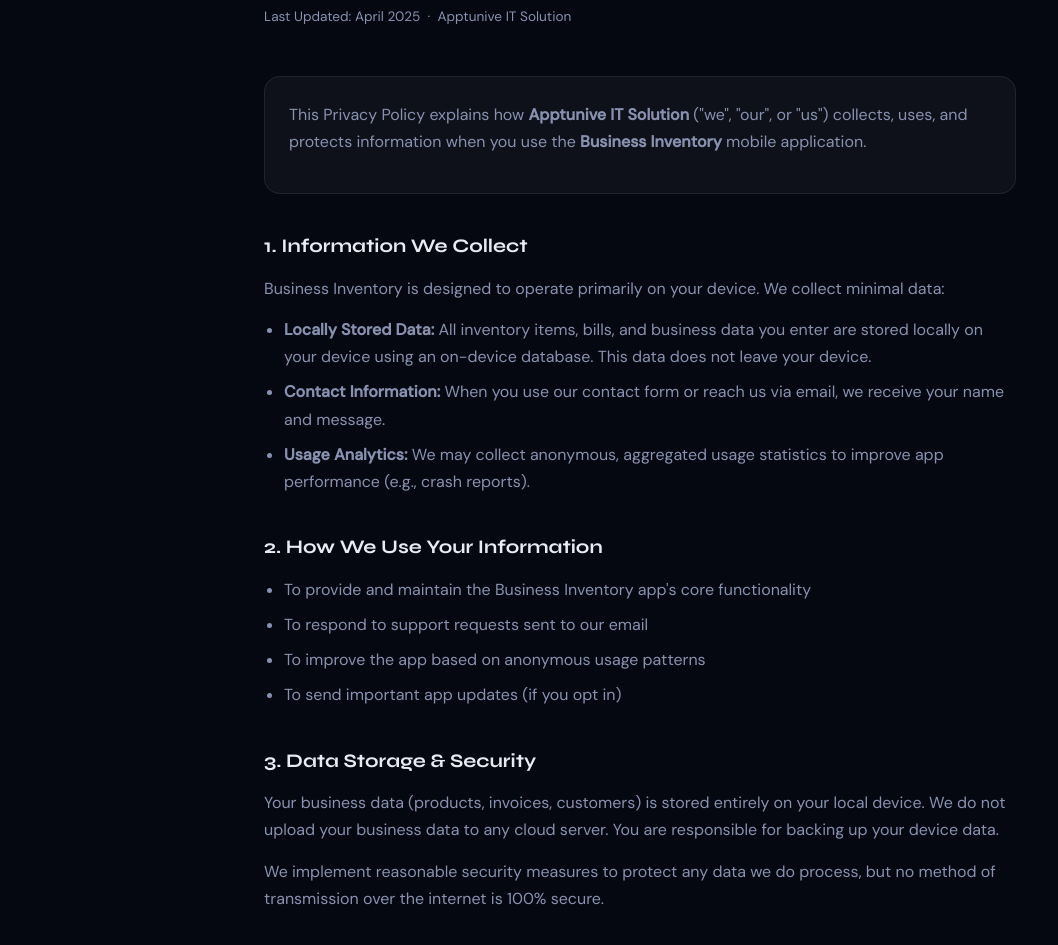
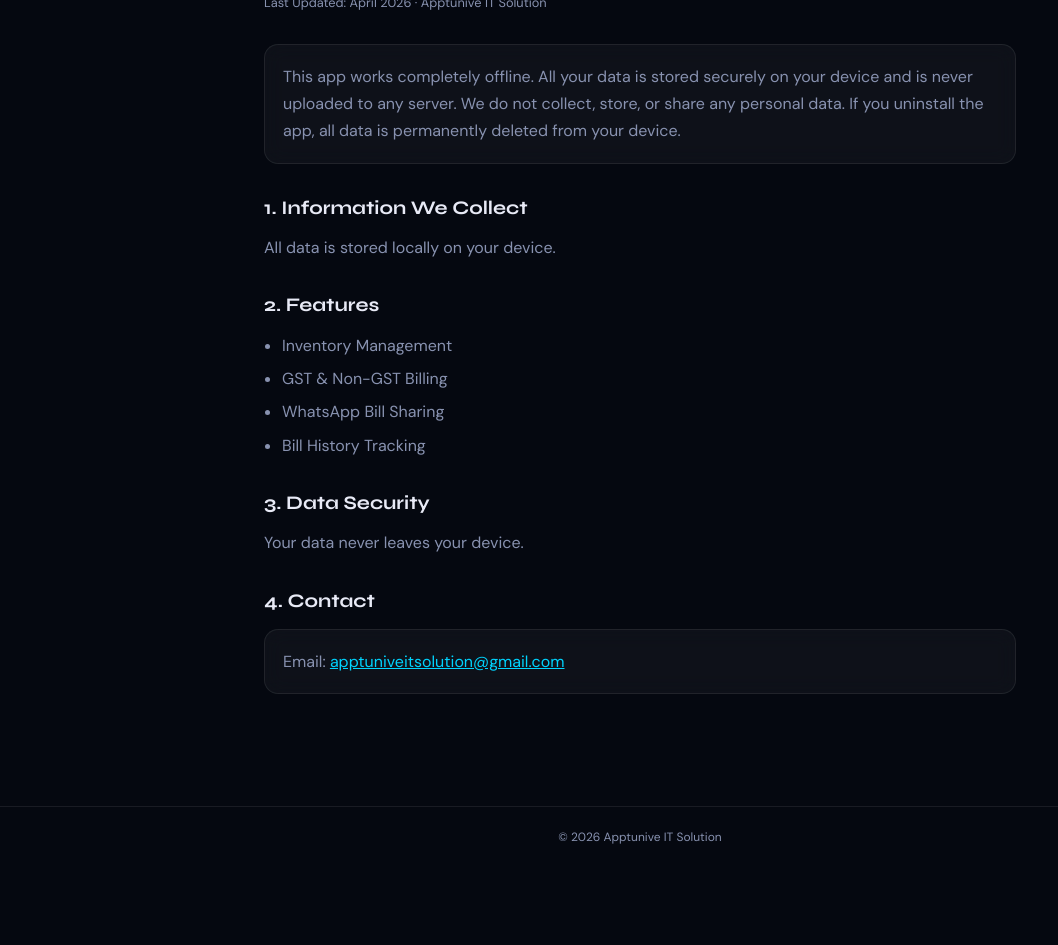
Before and after one commit to apptuniveitsolution/Business_Inventory_privacy_policy, a plain HTML site: page index.html in a window 1280 px wide. Shown: the part 251-1196 px from the top of the page, without its empty margins (0-1058 px from the left). After the commit the page ends 1119 px from the top, so only its background shows below. Drawn offline with Linux system fonts and the light colour scheme.

Commit message:
Update index.html

```diff
--- a/index.html
+++ b/index.html
@@ -3,101 +3,219 @@
 <head>
   <meta charset="UTF-8" />
   <meta name="viewport" content="width=device-width, initial-scale=1.0" />
-  <title>Privacy Policy – Business Inventory by Apptunive IT Solution</title>
-  <link rel="preconnect" href="https://fonts.googleapis.com" />
-  <link href="https://fonts.googleapis.com/css2?family=Syne:wght@700;800&family=DM+Sans:opsz,wght@9..40,300;9..40,400;9..40,500&display=swap" rel="stylesheet" />
+  <title>Privacy Policy – Business Inventory</title>
+
+  <link href="https://fonts.googleapis.com/css2?family=Syne:wght@700;800&family=DM+Sans:wght@300;400;500&display=swap" rel="stylesheet" />
+
   <style>
-    *, *::before, *::after { box-sizing: border-box; margin: 0; padding: 0; }
+    * { box-sizing: border-box; margin: 0; padding: 0; }
+
     :root {
-      --bg: #050810; --text: #e8eaf6; --text2: #8892b0;
-      --cyan: #00d4ff; --glass: rgba(255,255,255,0.04);
+      --bg: #050810;
+      --text: #e8eaf6;
+      --text2: #8892b0;
+      --cyan: #00d4ff;
+      --glass: rgba(255,255,255,0.04);
       --glass-border: rgba(255,255,255,0.08);
     }
-    body { background: var(--bg); color: var(--text); font-family: 'DM Sans', sans-serif; font-size: 16px; line-height: 1.7; }
-    .glow { position: fixed; top: -200px; left: 50%; transform: translateX(-50%); width: 700px; height: 400px; background: radial-gradient(ellipse, rgba(0,212,255,0.06), transparent 70%); border-radius: 50%; pointer-events: none; }
-    nav { padding: 20px 40px; border-bottom: 1px solid var(--glass-border); display: flex; align-items: center; gap: 12px; }
-    .nav-logo { text-decoration: none; color: var(--text); font-family: 'Syne', sans-serif; font-size: 1.1rem; display: flex; align-items: center; gap: 8px; }
+
+    body {
+      background: var(--bg);
+      color: var(--text);
+      font-family: 'DM Sans', sans-serif;
+      line-height: 1.7;
+      overflow-x: hidden;
+    }
+
+    /* Glow Background */
+    .glow {
+      position: fixed;
+      top: -200px;
+      left: 50%;
+      transform: translateX(-50%);
+      width: 700px;
+      height: 400px;
+      background: radial-gradient(ellipse, rgba(0,212,255,0.08), transparent 70%);
+      border-radius: 50%;
+      pointer-events: none;
+      animation: floatGlow 6s ease-in-out infinite alternate;
+    }
+
+    @keyframes floatGlow {
+      from { transform: translateX(-50%) translateY(0); }
+      to { transform: translateX(-50%) translateY(40px); }
+    }
+
+    /* Navbar */
+    nav {
+      padding: 16px 20px;
+      border-bottom: 1px solid var(--glass-border);
+    }
+
+    .nav-logo {
+      text-decoration: none;
+      color: var(--text);
+      font-family: 'Syne', sans-serif;
+      font-size: 1.1rem;
+    }
+
     .nav-logo strong { color: var(--cyan); }
 
-    main { max-width: 800px; margin: 0 auto; padding: 60px 24px 100px; }
-    .pp-badge { display: inline-block; font-size: 0.72rem; letter-spacing: 0.15em; text-transform: uppercase; color: var(--cyan); background: rgba(0,212,255,0.08); border: 1px solid rgba(0,212,255,0.2); padding: 5px 14px; border-radius: 100px; margin-bottom: 20px; }
-    h1 { font-family: 'Syne', sans-serif; font-size: 2.4rem; font-weight: 800; margin-bottom: 8px; }
-    .updated { color: var(--text2); font-size: 0.85rem; margin-bottom: 48px; }
-    h2 { font-family: 'Syne', sans-serif; font-size: 1.2rem; margin: 36px 0 12px; color: var(--text); }
-    p { color: var(--text2); margin-bottom: 14px; }
-    ul { color: var(--text2); padding-left: 20px; margin-bottom: 14px; }
-    ul li { margin-bottom: 8px; }
+    /* Main */
+    main {
+      max-width: 800px;
+      margin: auto;
+      padding: 40px 16px 80px;
+    }
+
+    .pp-badge {
+      display: inline-block;
+      font-size: 0.7rem;
+      letter-spacing: 0.15em;
+      text-transform: uppercase;
+      color: var(--cyan);
+      background: rgba(0,212,255,0.08);
+      border: 1px solid rgba(0,212,255,0.2);
+      padding: 5px 12px;
+      border-radius: 100px;
+      margin-bottom: 16px;
+    }
+
+    h1 {
+      font-family: 'Syne', sans-serif;
+      font-size: 2rem;
+      margin-bottom: 8px;
+    }
+
+    .updated {
+      color: var(--text2);
+      font-size: 0.8rem;
+      margin-bottom: 30px;
+    }
+
+    h2 {
+      font-family: 'Syne', sans-serif;
+      font-size: 1.1rem;
+      margin: 28px 0 10px;
+    }
+
+    p, ul {
+      color: var(--text2);
+      font-size: 0.95rem;
+    }
+
+    ul {
+      padding-left: 18px;
+    }
+
+    ul li {
+      margin-bottom: 6px;
+    }
+
     a { color: var(--cyan); }
-    .pp-card { background: var(--glass); border: 1px solid var(--glass-border); border-radius: 16px; padding: 24px; margin-bottom: 12px; }
-    footer { text-align: center; padding: 32px; border-top: 1px solid var(--glass-border); color: var(--text2); font-size: 0.82rem; }
+
+    /* Card */
+    .pp-card {
+      background: var(--glass);
+      border: 1px solid var(--glass-border);
+      border-radius: 14px;
+      padding: 18px;
+      margin: 12px 0;
+      backdrop-filter: blur(10px);
+      transition: 0.3s;
+    }
+
+    .pp-card:hover {
+      transform: translateY(-3px);
+    }
+
+    /* Footer */
+    footer {
+      text-align: center;
+      padding: 20px;
+      border-top: 1px solid var(--glass-border);
+      color: var(--text2);
+      font-size: 0.75rem;
+    }
+
+    /* Responsive */
+    @media (min-width: 768px) {
+      main {
+        padding: 60px 24px 100px;
+      }
+
+      h1 {
+        font-size: 2.4rem;
+      }
+
+      h2 {
+        font-size: 1.2rem;
+      }
+
+      p, ul {
+        font-size: 1rem;
+      }
+    }
+
+    /* Fade Animation */
+    .fade {
+      opacity: 0;
+      transform: translateY(20px);
+      animation: fadeUp 0.8s ease forwards;
+    }
+
+    @keyframes fadeUp {
+      to {
+        opacity: 1;
+        transform: translateY(0);
+      }
+    }
+
   </style>
 </head>
+
 <body>
+
 <div class="glow"></div>
+
 <nav>
-  <a href="index.html" class="nav-logo"><span>⬡</span> Business<strong>Inventory</strong></a>
+  <a href="#" class="nav-logo">Business<strong>Inventory</strong></a>
 </nav>
+
 <main>
-  <div class="pp-badge">Legal</div>
-  <h1>Privacy Policy</h1>
-  <p class="updated">Last Updated: April 2025 &nbsp;·&nbsp; Apptunive IT Solution</p>
 
-  <div class="pp-card">
-    <p>This Privacy Policy explains how <strong>Apptunive IT Solution</strong> ("we", "our", or "us") collects, uses, and protects information when you use the <strong>Business Inventory</strong> mobile application.</p>
+  <div class="pp-badge fade">Legal</div>
+  <h1 class="fade">Privacy Policy</h1>
+  <p class="updated fade">Last Updated: April 2026 · Apptunive IT Solution</p>
+
+  <div class="pp-card fade">
+    <p>This app works completely offline. All your data is stored securely on your device and is never uploaded to any server. We do not collect, store, or share any personal data. If you uninstall the app, all data is permanently deleted from your device.</p>
   </div>
 
-  <h2>1. Information We Collect</h2>
-  <p>Business Inventory is designed to operate primarily on your device. We collect minimal data:</p>
-  <ul>
-    <li><strong>Locally Stored Data:</strong> All inventory items, bills, and business data you enter are stored locally on your device using an on-device database. This data does not leave your device.</li>
-    <li><strong>Contact Information:</strong> When you use our contact form or reach us via email, we receive your name and message.</li>
-    <li><strong>Usage Analytics:</strong> We may collect anonymous, aggregated usage statistics to improve app performance (e.g., crash reports).</li>
+  <h2 class="fade">1. Information We Collect</h2>
+  <p class="fade">All data is stored locally on your device.</p>
+
+  <h2 class="fade">2. Features</h2>
+  <ul class="fade">
+    <li>Inventory Management</li>
+    <li>GST & Non-GST Billing</li>
+    <li>WhatsApp Bill Sharing</li>
+    <li>Bill History Tracking</li>
   </ul>
 
-  <h2>2. How We Use Your Information</h2>
-  <ul>
-    <li>To provide and maintain the Business Inventory app's core functionality</li>
-    <li>To respond to support requests sent to our email</li>
-    <li>To improve the app based on anonymous usage patterns</li>
-    <li>To send important app updates (if you opt in)</li>
-  </ul>
+  <h2 class="fade">3. Data Security</h2>
+  <p class="fade">Your data never leaves your device.</p>
 
-  <h2>3. Data Storage & Security</h2>
-  <p>Your business data (products, invoices, customers) is stored entirely on your local device. We do not upload your business data to any cloud server. You are responsible for backing up your device data.</p>
-  <p>We implement reasonable security measures to protect any data we do process, but no method of transmission over the internet is 100% secure.</p>
-
-  <h2>4. Third-Party Services</h2>
-  <p>Business Inventory integrates with the following third-party services:</p>
-  <ul>
-    <li><strong>WhatsApp:</strong> When you choose to share a bill via WhatsApp, you are redirected to the WhatsApp application. Please review WhatsApp's own Privacy Policy for how they handle shared content.</li>
-    <li><strong>Google Play Store:</strong> If you download the app via Google Play, Google's privacy policy applies to that transaction.</li>
-  </ul>
-
-  <h2>5. GST & Financial Data</h2>
-  <p>All GST calculations, invoice amounts, and financial records are processed and stored locally on your device. We do not have access to your financial or business data.</p>
-
-  <h2>6. Children's Privacy</h2>
-  <p>Business Inventory is not intended for users under 13 years of age. We do not knowingly collect personal information from children under 13.</p>
-
-  <h2>7. Your Rights</h2>
-  <ul>
-    <li>Since your data is stored locally, you can delete it at any time by clearing the app's data or uninstalling the app.</li>
-    <li>You may contact us to request deletion of any information we may hold about you.</li>
-    <li>You may opt out of any future communications at any time.</li>
-  </ul>
-
-  <h2>8. Changes to This Policy</h2>
-  <p>We may update this Privacy Policy from time to time. We will notify you of significant changes by updating the date at the top of this page. Continued use of the app after changes means you accept the updated policy.</p>
-
-  <h2>9. Contact Us</h2>
-  <p>If you have any questions about this Privacy Policy, please contact us:</p>
-  <div class="pp-card">
-    <p><strong>Apptunive IT Solution</strong></p>
+  <h2 class="fade">4. Contact</h2>
+  <div class="pp-card fade">
     <p>Email: <a href="mailto:apptuniveitsolution@gmail.com">apptuniveitsolution@gmail.com</a></p>
   </div>
+
 </main>
+
 <footer>
-  © 2025 Apptunive IT Solution. All rights reserved.
+  © 2026 Apptunive IT Solution
 </footer>
+
 </body>
 </html>
```
